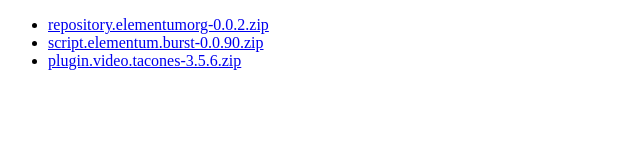
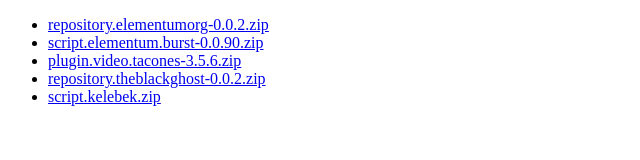
Before and after one commit to adamsmith18880/ada, a plain HTML site: page index.html in a window 1280 px wide. Shown: the whole page, without its empty margins (0-640 px from the left). Drawn offline with Linux system fonts and the light colour scheme.

Commit message:
index.html

```diff
--- a/index.html
+++ b/index.html
@@ -10,6 +10,8 @@
         <li><a href="repository.elementumorg-0.0.2.zip">repository.elementumorg-0.0.2.zip</a></li>
         <li><a href="script.elementum.burst-0.0.90.zip">script.elementum.burst-0.0.90.zip</a></li>
         <li><a href="plugin.video.tacones-3.5.6.zip">plugin.video.tacones-3.5.6.zip</a></li>
+        <li><a href="repository.theblackghost-0.0.2.zip">repository.theblackghost-0.0.2.zip</a></li>
+        <li><a href="script.kelebek.zip">script.kelebek.zip</a></li>
     </ul>
 </body>
 </html>
```
